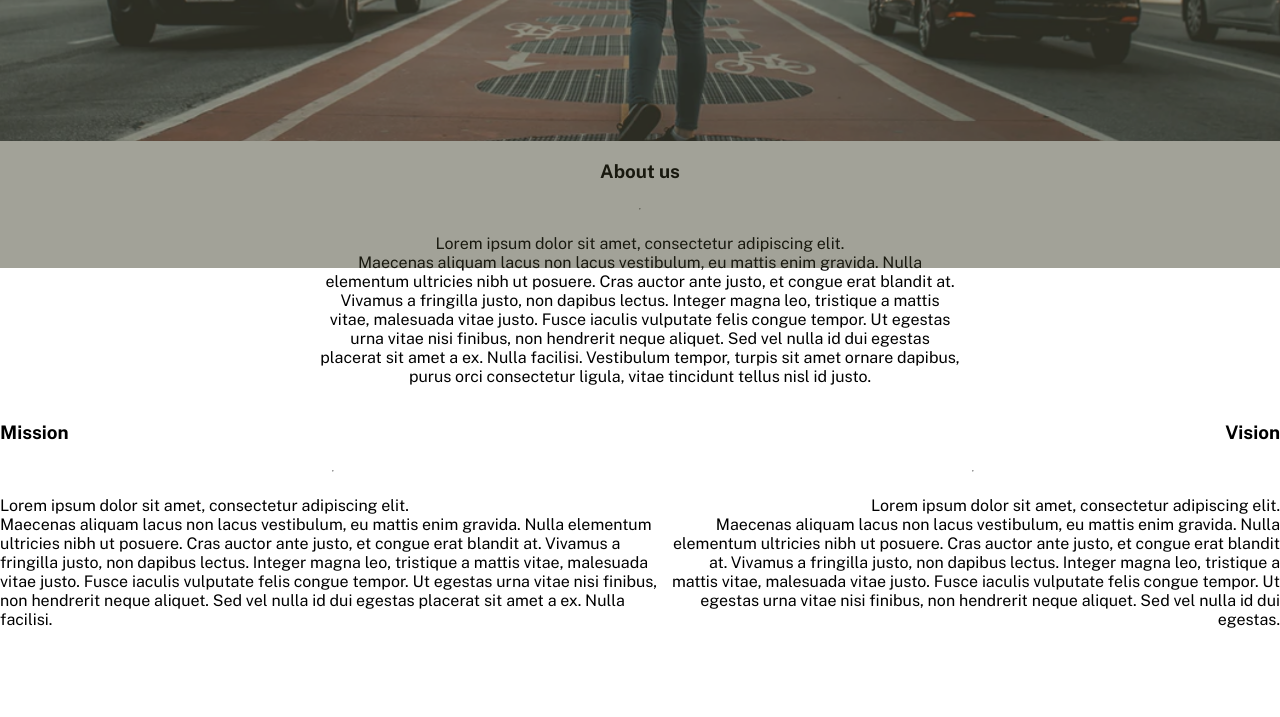
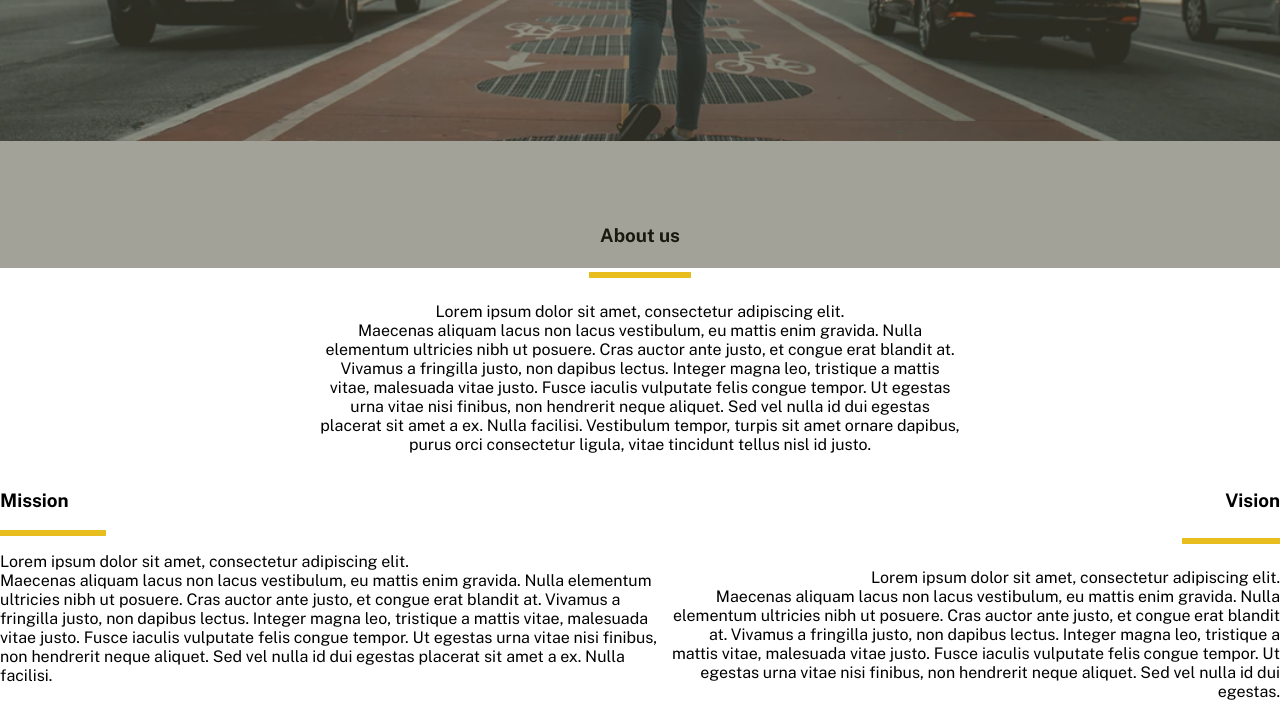
Before and after one commit to omar-devom/cursobasicoweb, a plain HTML site: page index.html in a window 1280 px wide. Shown: the part 604-1321 px from the top of the page. Before the commit the page ends 1249 px from the top, so only its background shows below. Drawn offline with nearby package versions, Linux system fonts and the light colour scheme; a web font is replaced by a local one.

Commit message:
Segundo intento

```diff
--- a/styles.css
+++ b/styles.css
@@ -144,8 +144,8 @@ body{
 
 .enterprise_info{
 
-   /* margin-block-start: 5%; */
-   margin: auto;
+   margin-block-start: 5%;
+   /* margin: auto; */
 
 }
 
@@ -161,6 +161,14 @@ body{
 
 }
 
+.enterprise_info__about_us hr{
+
+    border: 3px solid #E8BE1F;
+    width: 15%;
+    align-content: center;
+
+}
+
 .enterprise_info__mv{
 
     display: flex;
@@ -173,11 +181,13 @@ body{
     flex-direction: column;
     justify-content: start;
 
-
 }
 
 .enterprise_info__mission hr{
 
+    border: 3px solid #E8BE1F;
+    width: 15%;
+    margin: 0;
 
 }
 
@@ -190,6 +200,16 @@ body{
 
 }
 
+.enterprise_info__vision hr {
+
+    border: 3px solid #E8BE1F;
+    width: 15%;
+    /* margin: 0; */
+    margin-right: 0;
+
+
+}
+
 /*
 .enterprise_info__line{
 
@@ -197,4 +217,5 @@ body{
     width: 15%;
     margin: 0;
 
-} */
+}
+*/
```
